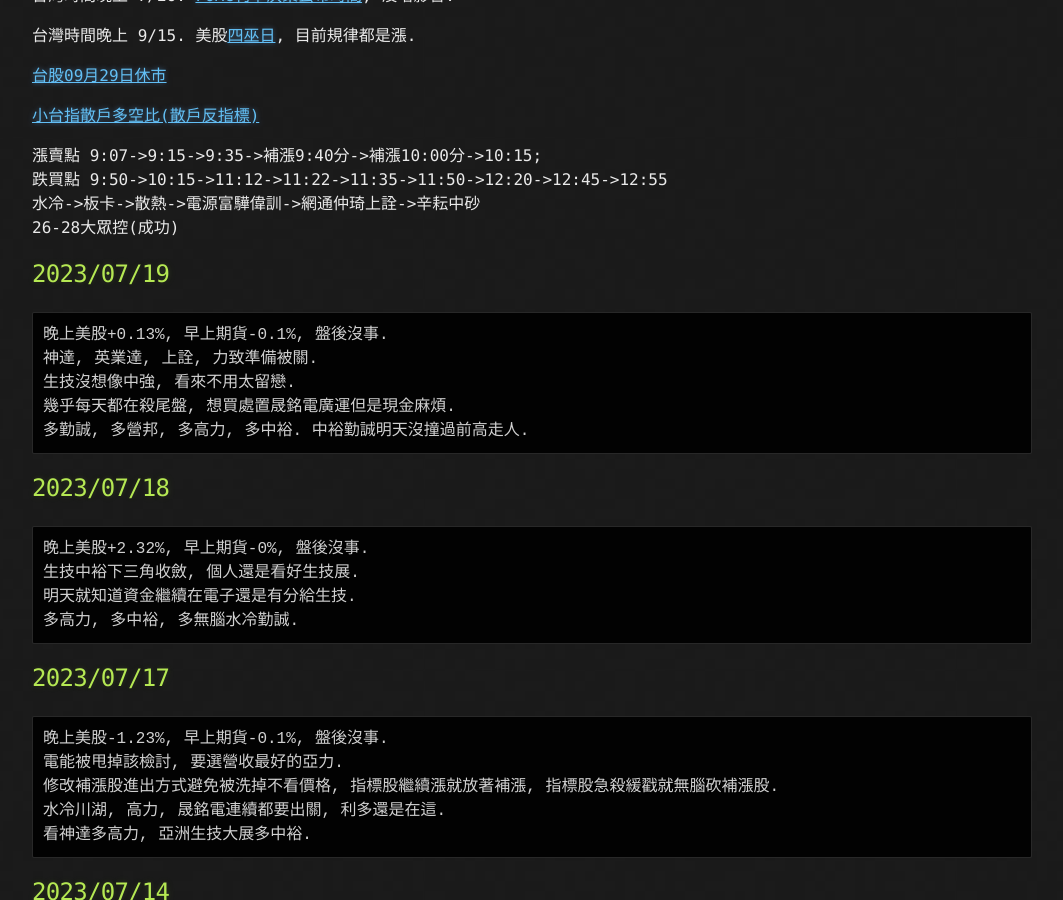
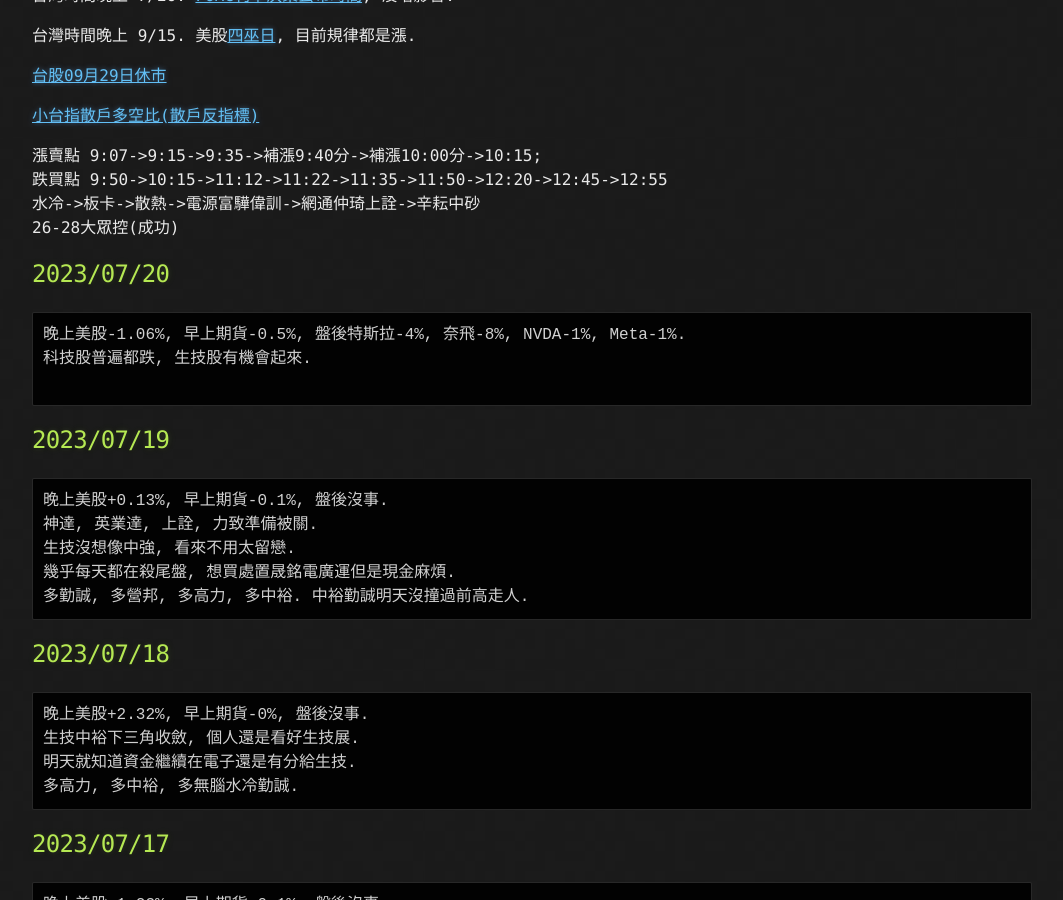
Before and after one commit to lepg5487/Stock_God, a Jekyll site: the page built from index.md, in a window 1280 px wide and 900 px high, scrolled down 394 px. Shown: the whole window, without its empty margins (108-1171 px from the left). Built offline with Jekyll 4.4.1, drawn with Linux system fonts in a browser that asks for light colours; our own code applies the rules of GitHub Pages for plain Markdown files.

Commit message:
Update index.md

````diff
--- a/index.md
+++ b/index.md
@@ -20,6 +20,13 @@ layout: testlayouts
 跌買點 9:50->10:15->11:12->11:22->11:35->11:50->12:20->12:45->12:55
 水冷->板卡->散熱->電源富驊偉訓->網通仲琦上詮->辛耘中砂
 26-28大眾控(成功)
+
+## 2023/07/20
+```
+晚上美股-1.06%, 早上期貨-0.5%, 盤後特斯拉-4%, 奈飛-8%, NVDA-1%, Meta-1%.
+科技股普遍都跌, 生技股有機會起來.
+
+```
 
 ## 2023/07/19
 ```
````
